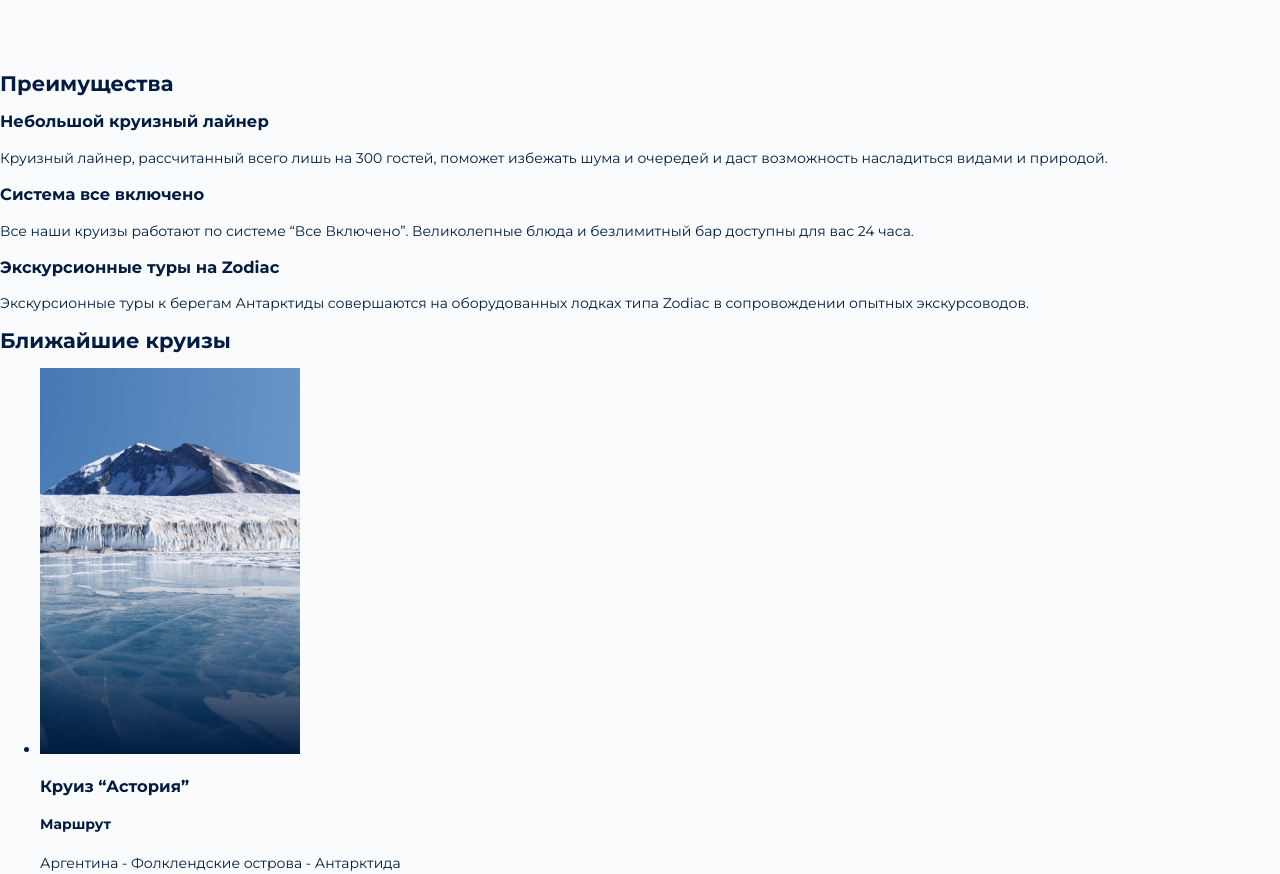
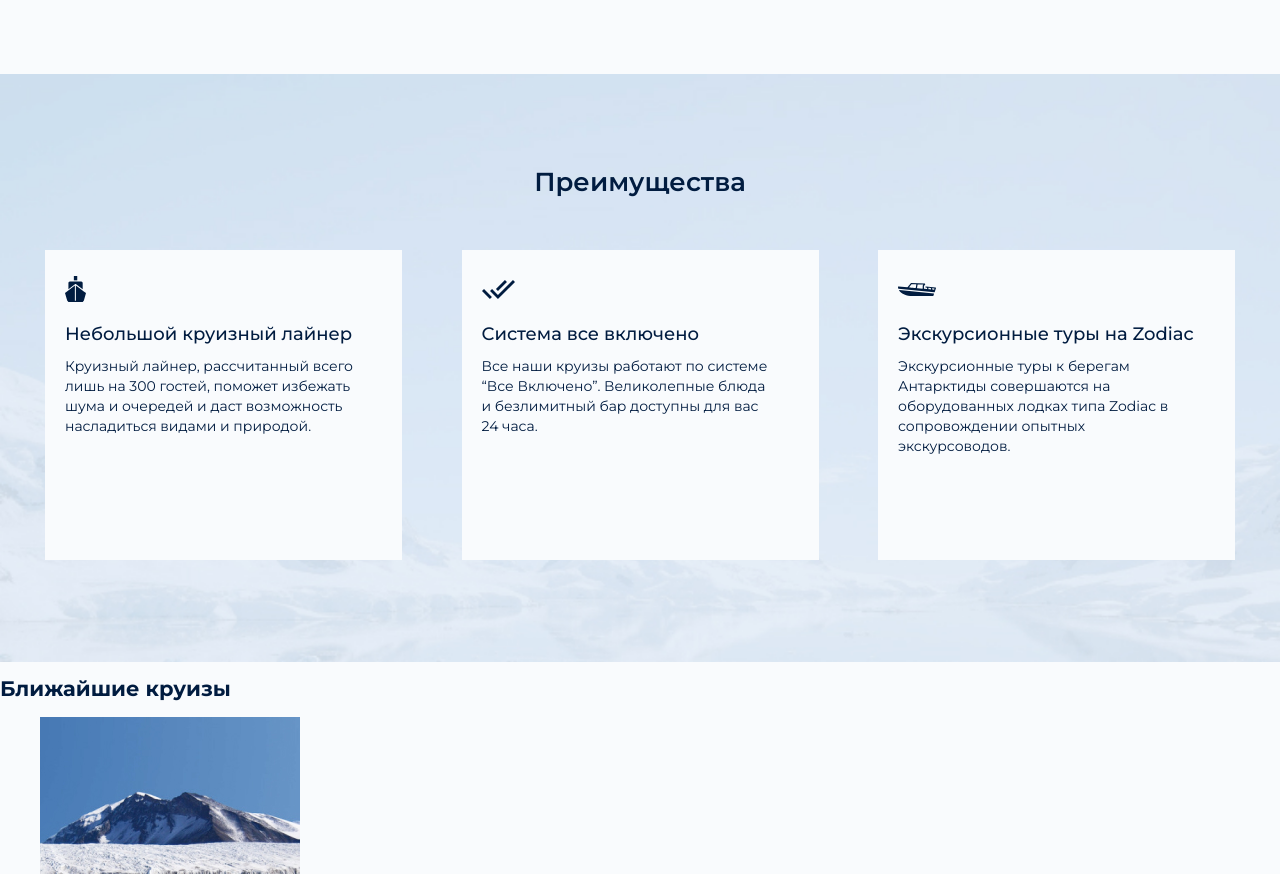
Before and after one commit to valkiboy/Antarctic-Cruises, a website built with webpack: page source/index.html in a window 1280 px wide. Shown: the part 1010-1884 px from the top of the page. Built offline with nearby package versions, Linux system fonts and the light colour scheme; files whose address does not match are found by name.

Commit message:
Сделал преимущества

```diff
--- a/source/index.html
+++ b/source/index.html
@@ -159,18 +159,18 @@
     </section>
     <section class="advantages" id="advantages">
       <h2>Преимущества</h2>
-      <div class="advantages__wrapper">
-        <div>
+      <div class="advantages__wrapper wrapper">
+        <div class="advantages__card">
           <h3>Небольшой круизный лайнер</h3>
           <p>Круизный лайнер, рассчитанный всего лишь на 300 гостей, поможет избежать шума и очередей и даст возможность
             насладиться видами и природой.</p>
         </div>
-        <div>
+        <div class="advantages__card">
           <h3>Система все включено</h3>
           <p>Все наши круизы работают
             по системе “Все Включено”. Великолепные блюда и безлимитный бар доступны для вас 24 часа.</p>
         </div>
-        <div>
+        <div class="advantages__card">
           <h3>Экскурсионные туры на Zodiac</h3>
           <p>Экскурсионные туры к берегам Антарктиды совершаются на оборудованных лодках типа Zodiac в сопровождении
             опытных экскурсоводов.</p>
--- /dev/null
+++ b/source/sass/blocks/advantages.scss
@@ -0,0 +1,178 @@
+.advantages {
+  background-image: url("../img/content/advantages-desktop.jpg");
+  background-position: top;
+  background-repeat: no-repeat;
+  background-size: cover;
+  min-height: 562px;
+  background-color: #d2e1f1;
+
+  @media (min-width: 1366px) and (min-resolution: 2dppx) {
+    background-image: url("../img/content/advantages-desktop@2x.jpg");
+  }
+
+  @media (max-width: 1365px) {
+    min-height: 588px;
+    background-image: url("../img/content/advantages-tablet.jpg");
+
+    @media (min-resolution: 2dppx) {
+      background-image: url("../img/content/advantages-tablet@2x.jpg");
+    }
+  }
+
+  @media (max-width: 767px) {
+    min-height: 997px;
+    background-image: url("../img/content/advantages-mobile.jpg");
+
+    @media (min-resolution: 2dppx) {
+      background-image: url("../img/content/advantages-mobile@2x.jpg");
+    }
+  }
+}
+
+.advantages__wrapper {
+  display: flex;
+  flex-wrap: wrap;
+  justify-content: space-between;
+}
+
+.advantages h2 {
+  font-size: 28px;
+  font-weight: 600;
+  line-height: 42px;
+  padding-top: 110px;
+  text-align: center;
+
+  @media (max-width: 1365px) {
+    font-size: 26px;
+    line-height: 39px;
+    padding-top: 89px;
+  }
+
+  @media (max-width: 767px) {
+    font-size: 24px;
+    line-height: 36px;
+    padding-top: 57px;
+    margin-bottom: 3px;
+  }
+}
+
+.advantages__card {
+  width: 31%;
+  min-height: 241px;
+  background-color: #f9fbfd;
+  text-align: left;
+  margin-top: 26px;
+  position: relative;
+  margin-bottom: 5px;
+
+  @media (max-width: 1365px) {
+    min-height: 310px;
+    min-width: 206px;
+    width: 30%;
+  }
+
+  @media (max-width: 767px) {
+    min-height: 249px;
+    width: 100%;
+    margin-top: 27px;
+    margin-bottom: 4px;
+  }
+}
+
+.advantages__card:nth-child(3n+1)::after {
+  content: "";
+  position: absolute;
+  left: 30px;
+  top: 30px;
+  background-image: url("../img/svg/ship-desktop.svg");
+  width: 27px;
+  height: 32px;
+
+  @media (max-width: 1365px) {
+    left: 20px;
+    top: 26px;
+    background-image: url("../img/svg/ship-tablet.svg");
+    width: 21px;
+    height: 26px;
+  }
+}
+
+.advantages__card:nth-child(3n+2)::after {
+  content: "";
+  position: absolute;
+  left: 30px;
+  top: 35px;
+  background-image: url("../img/svg/check-desktop.svg");
+  width: 38px;
+  height: 21px;
+
+  @media (max-width: 1365px) {
+    left: 20px;
+    top: 30px;
+    background-image: url("../img/svg/check-tablet.svg");
+    width: 33px;
+    height: 19px;
+  }
+
+  @media (max-width: 767px) {
+    left: 20px;
+    top: 28px;
+  }
+}
+
+.advantages__card:nth-child(3n+3)::after {
+  content: "";
+  position: absolute;
+  left: 30px;
+  top: 38px;
+  background-image: url("../img/svg/boat-desktop.svg");
+  width: 42px;
+  height: 15px;
+
+  @media (max-width: 1365px) {
+    left: 20px;
+    top: 33px;
+    background-image: url("../img/svg/boat-tablet.svg");
+    width: 38px;
+    height: 13px;
+  }
+
+  @media (max-width: 767px) {
+    left: 20px;
+    top: 31px;
+  }
+}
+
+.advantages__card h3 {
+  margin-left: 30px;
+  margin-top: 82px;
+  margin-bottom: 5px;
+  font-size: 18px;
+  font-weight: 500;
+  line-height: 25px;
+
+  @media (max-width: 1365px) {
+    margin-left: 20px;
+    margin-top: 72px;
+    margin-bottom: 5px;
+  }
+
+  @media (max-width: 767px) {
+    width: 59%;
+    margin-top: 70px;
+  }
+}
+
+.advantages__card p {
+  margin-left: 30px;
+  margin-top: 9px;
+  width: 82%;
+
+  @media (max-width: 1365px) {
+    margin-left: 20px;
+  }
+
+  @media (max-width: 767px) {
+    width: 88%;
+  }
+}
--- a/source/sass/blocks/page-header.scss
+++ b/source/sass/blocks/page-header.scss
@@ -10,7 +10,7 @@
   background-size: cover;
   color: #f9fbfd;
 
-  @media (max-width: 1366px) and (min-resolution: 2dppx) {
+  @media (min-width: 1366px) and (min-resolution: 2dppx) {
     background-image: url("../img/content/head-pictures-desktop@2x.jpg");
   }
 
--- a/source/sass/blocks/promo.scss
+++ b/source/sass/blocks/promo.scss
@@ -3,7 +3,7 @@
   min-height: 301px;
   display: flex;
   justify-content: space-between;
-  margin-bottom: 120px;
+  margin-bottom: 115px;
 
   @media (max-width: 1365px) {
     margin-top: 34px;
@@ -12,7 +12,7 @@
 
   @media (max-width: 767px) {
     flex-direction: column;
-    margin-bottom: 60px;
+    margin-bottom: 65px;
   }
 }
 
--- a/source/sass/style.scss
+++ b/source/sass/style.scss
@@ -19,3 +19,4 @@
 @import "blocks/page-footer.scss";
 @import "blocks/footer-social.scss";
 @import "blocks/promo.scss";
+@import "blocks/advantages.scss";
```
Also changed, not shown: build/css/style.css, build/css/style.min.css, build/img/svg/boat-tablet.svg (added), build/img/svg/check-tablet.svg (added), build/img/svg/ship-tablet.svg (added), build/index.html, source/img/svg/boat-tablet.svg (added), source/img/svg/check-tablet.svg (added), source/img/svg/ship-tablet.svg (added), 1 other file.
